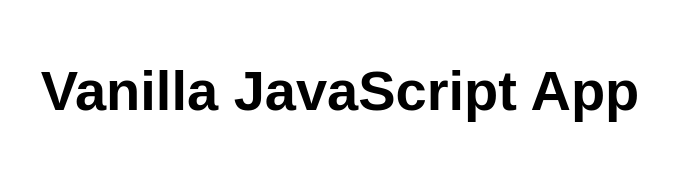
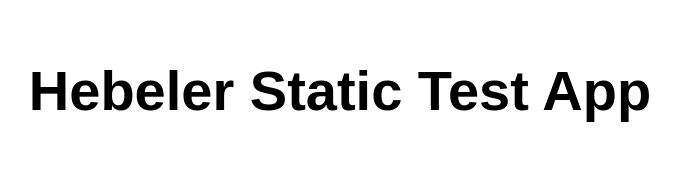
Before and after one commit to azwebapp/my-first-static-web-app, a plain HTML site: page src/index.html in a window 1280 px wide. Shown: the whole page, without its empty margins (300-980 px from the left). Drawn offline with Linux system fonts and the light colour scheme.

Commit message:
Update index.html

```diff
--- a/src/index.html
+++ b/src/index.html
@@ -5,12 +5,12 @@
   <meta charset="UTF-8">
   <meta name="viewport" content="width=device-width, initial-scale=1.0">
   <link rel="stylesheet" href="styles.css">
-  <title>Vanilla JavaScript App</title>
+  <title>John's App</title>
 </head>
 
 <body>
   <main>
-    <h1>Vanilla JavaScript App</h1>
+    <h1>Hebeler Static Test App</h1>
   </main>
 </body>
 
```
